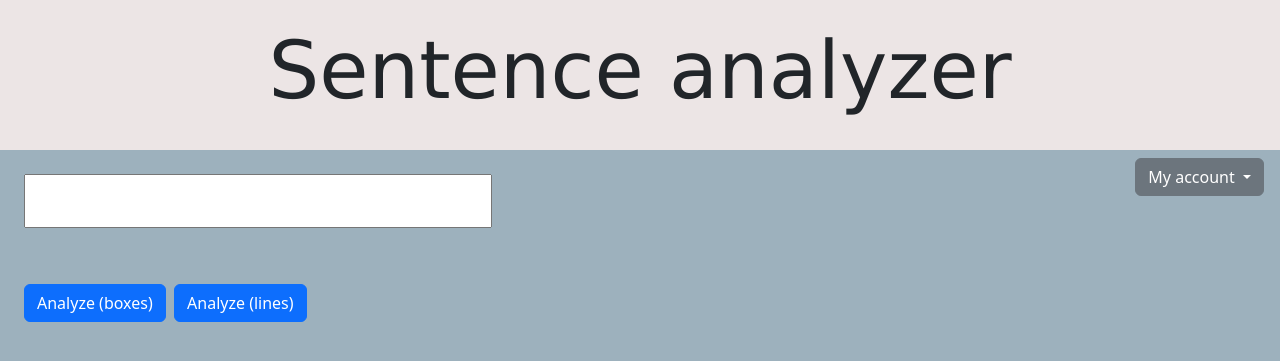
After one commit to Noodlealvel/TFG-Aplicacion-Web-de-analisis-morfosintactico-e-identificacion-de-estructuras, a Django app: page /analyze in a window 1280 px wide. The commit adds this page. Shown: the top 361 px of the page. Run offline with Django 4.2, Linux system fonts and the light colour scheme; a user stored in the database is signed in.

Commit message:
Empezada vista de analisis (e investigado nltk, spacy sigue siendo una buena alternativa para el sintactico)

```diff
--- a/cuentas/urls.py
+++ b/cuentas/urls.py
@@ -8,4 +8,5 @@ urlpatterns = [
     path('signin', views.signin, name="signin"),
     path('logout', views.log_out, name="logout"),
     path('modifyParameters', views.modifyParameters, name="modifyParameters"),
+    path('analyze', views.analyze, name="analyze"),
 ]
--- a/cuentas/views.py
+++ b/cuentas/views.py
@@ -7,7 +7,12 @@ from django.contrib.auth import authenticate, login
 from django.contrib.auth import logout
 from django.contrib.auth.decorators import login_required
 from django.contrib import messages
+from nltk import pos_tag, word_tokenize
+from nltk.corpus import wordnet2021
+from nltk import CFG
+from nltk.ccg.chart import CCGChartParser
 # Create your views here.
+
 def home(request):
     return render (request, "cuentas/index.html")
 
@@ -58,7 +63,8 @@ def signin(request):
 
         if user is not None:
             login(request, user)
-            return render (request, "cuentas/index.html", {'user': request.user})
+            #return render (request, "cuentas/index.html", {'user': request.user})
+            return redirect("analyze")
         else:
             messages.error(request, "Invalid credentials.")
             return redirect ("signin")
@@ -115,6 +121,8 @@ def modifyParameters(request):
 
             user.save()
 
+            login(request, user)
+
             messages.success(request, "Your account's parameters were modified succesfully.")
 
             return redirect ('home')
@@ -125,3 +133,11 @@ def modifyParameters(request):
 def log_out(request):
     logout(request)
     return render(request, "cuentas/index.html")
+
+@login_required
+def analyze(request):
+    if request.method=='POST':
+        sentence=request.POST.get('sentence')
+
+    else:
+        return render(request, "cuentas/analyze.html", {'user': request.user})
--- /dev/null
+++ b/templates/cuentas/analyze.html
@@ -0,0 +1,66 @@
+<!DOCTYPE html>
+<html lang="en">
+<head>
+    <meta charset="UTF-8">
+    <meta http-equiv="X-UA-Compatible" content="IE=edge">
+    <meta name="viewport" content="width=device-width, initial-scale=1.0">
+    <title>Analizar</title>
+    {% load static %}
+    <link rel="stylesheet" href="{% static 'cuentas/styles.css' %}">
+    <link href="https://cdn.jsdelivr.net/npm/bootstrap@5.3.2/dist/css/bootstrap.min.css" rel="stylesheet" crossorigin="anonymous">
+</head>
+<body>
+    <!--La pagina estaria dividida en 2 verticalmente por una linea, arriba estaria el cuadro para introducir la frase
+    y abajo saldría el resultado -->
+    <script src="https://cdn.jsdelivr.net/npm/bootstrap@5.3.2/dist/js/bootstrap.bundle.min.js" integrity="sha384-C6RzsynM9kWDrMNeT87bh95OGNyZPhcTNXj1NW7RuBCsyN/o0jlpcV8Qyq46cDfL" crossorigin="anonymous"></script>
+    <header>
+      <div class="m-0 row justify-content-center">
+        <div class="col-auto p-5 text-center">
+            <h1 class="display-1">Sentence analyzer</h1>
+        </div>
+      </div>
+    </header>
+
+    <div class="topright">
+        <div class="dropdown">
+          <button class="btn btn-secondary dropdown-toggle" type="button" data-bs-toggle="dropdown" aria-expanded="false">
+            My account
+          </button>
+          <ul class="dropdown-menu">
+            <li><a class="dropdown-item" href="/modifyParameters">Change parameters</a></li>
+            <li><a class="dropdown-item" href="/logout">Log out</a></li>
+          </ul>
+        </div>
+    </div>
+
+<div class="container-fluid">
+    <div class="half-top">
+        <form action="/analyze" method="POST">
+          {% csrf_token %}
+            <div class="row auto">
+                <div class="col md p-4">
+                <input type="textarea" name="sentence" rows="4" cols="50">
+                </div>
+            </div>
+            <div class="row auto">
+            <div class="col md p-4 col md">
+                <button type="submit" class="btn btn-primary" name="analyze" value="boxes">Analyze (boxes)</button>
+                <button type="submit" class="btn btn-primary" name="analyze" value="lines">Analyze (lines)</button>
+            </div>
+            </div>
+        </form>
+    </div>
+
+
+    <div class="half-bottom">
+      {% if result is not None %}
+
+      {% endif %}
+    </div>
+
+</div>
+
+
+</div>
+</body>
+</html>
--- a/templates/cuentas/index.html
+++ b/templates/cuentas/index.html
@@ -33,15 +33,13 @@
       </ul>
     </div>
   </div>
-  {% endif %}
 
-  {% with registrado=user.is_authenticated %}
   <div class="m-0 row justify-content-center">
     <div class="col-auto p-5 text-center">
       <h2>Usuario: {{ request.user.username }}</h2>
     </div>
    </div>
-  {% endwith %}
+  {% endif %}
 
   <div class="container">
     <div class="row vh-80 justify-content-center align-items-center">
```
Also changed, not shown: db.sqlite3.
